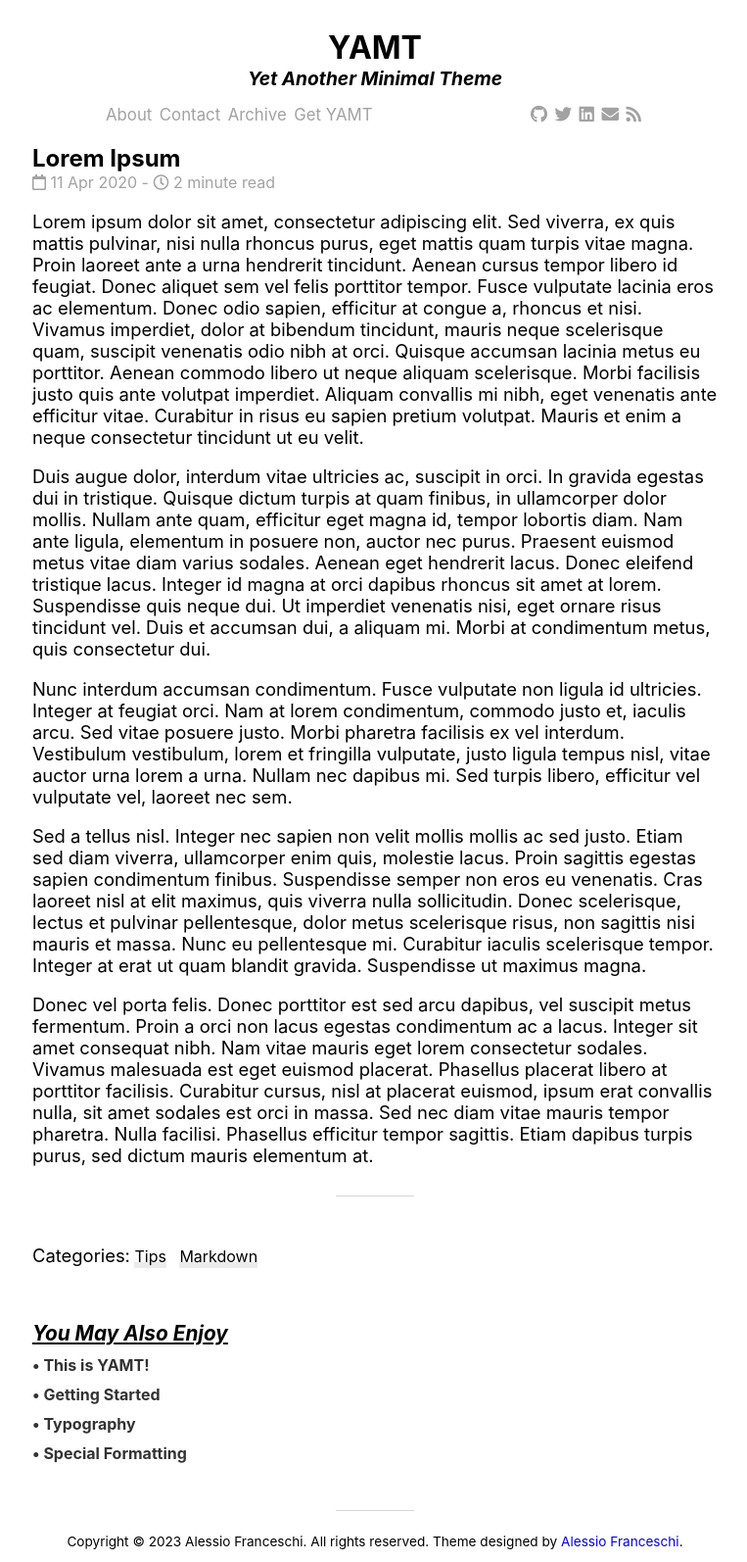
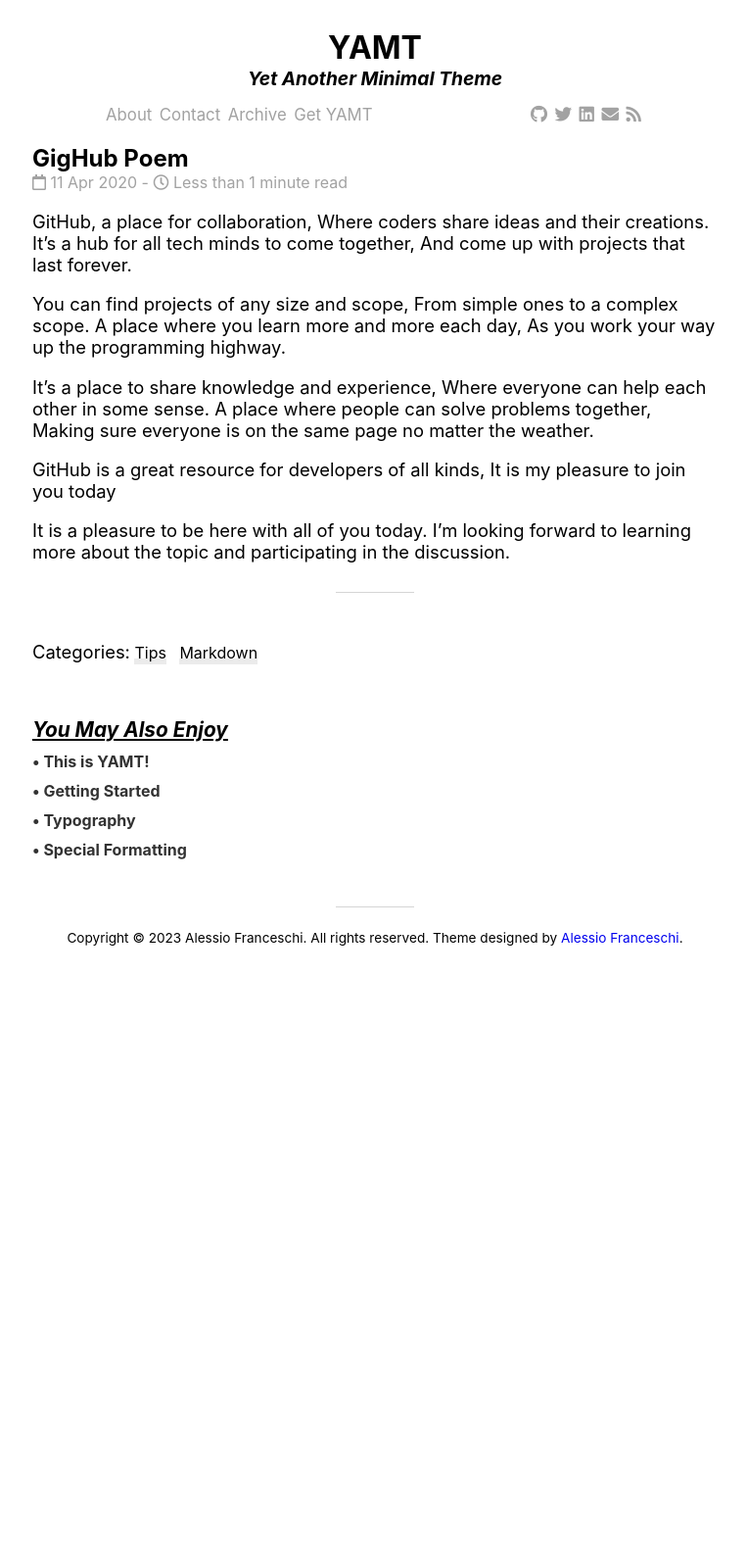
Before and after one commit to padmendras/Pad_YAMT, a Jekyll site: the page built from _posts/2020-04-11-lorem-ipsum.md, in a window 1280 px wide. Shown: the whole page at 98% size, without its empty margins (257-1020 px from the left). Built offline with Jekyll 4.4.1, drawn with Linux system fonts in a browser that asks for light colours; nearby versions of some CDN libraries; comment, search, counter and statistics services are not loaded; after the commit the page ends 978 px from its top, so only the background shows below that.

Commit message:
Update 2020-04-11-lorem-ipsum.md

```diff
--- a/_posts/2020-04-11-lorem-ipsum.md
+++ b/_posts/2020-04-11-lorem-ipsum.md
@@ -1,17 +1,27 @@
 ---
-title: Lorem Ipsum
+title: GigHub Poem
 layout: post
 categories: [Tips, Markdown]
 image: /assets/img/oranges.jpg
 description: "Lorem Ipsum"
 ---
 
-Lorem ipsum dolor sit amet, consectetur adipiscing elit. Sed viverra, ex quis mattis pulvinar, nisi nulla rhoncus purus, eget mattis quam turpis vitae magna. Proin laoreet ante a urna hendrerit tincidunt. Aenean cursus tempor libero id feugiat. Donec aliquet sem vel felis porttitor tempor. Fusce vulputate lacinia eros ac elementum. Donec odio sapien, efficitur at congue a, rhoncus et nisi. Vivamus imperdiet, dolor at bibendum tincidunt, mauris neque scelerisque quam, suscipit venenatis odio nibh at orci. Quisque accumsan lacinia metus eu porttitor. Aenean commodo libero ut neque aliquam scelerisque. Morbi facilisis justo quis ante volutpat imperdiet. Aliquam convallis mi nibh, eget venenatis ante efficitur vitae. Curabitur in risus eu sapien pretium volutpat. Mauris et enim a neque consectetur tincidunt ut eu velit.
+GitHub, a place for collaboration,
+Where coders share ideas and their creations.
+It’s a hub for all tech minds to come together,
+And come up with projects that last forever.
 
-Duis augue dolor, interdum vitae ultricies ac, suscipit in orci. In gravida egestas dui in tristique. Quisque dictum turpis at quam finibus, in ullamcorper dolor mollis. Nullam ante quam, efficitur eget magna id, tempor lobortis diam. Nam ante ligula, elementum in posuere non, auctor nec purus. Praesent euismod metus vitae diam varius sodales. Aenean eget hendrerit lacus. Donec eleifend tristique lacus. Integer id magna at orci dapibus rhoncus sit amet at lorem. Suspendisse quis neque dui. Ut imperdiet venenatis nisi, eget ornare risus tincidunt vel. Duis et accumsan dui, a aliquam mi. Morbi at condimentum metus, quis consectetur dui.
+You can find projects of any size and scope,
+From simple ones to a complex scope.
+A place where you learn more and more each day,
+As you work your way up the programming highway.
 
-Nunc interdum accumsan condimentum. Fusce vulputate non ligula id ultricies. Integer at feugiat orci. Nam at lorem condimentum, commodo justo et, iaculis arcu. Sed vitae posuere justo. Morbi pharetra facilisis ex vel interdum. Vestibulum vestibulum, lorem et fringilla vulputate, justo ligula tempus nisl, vitae auctor urna lorem a urna. Nullam nec dapibus mi. Sed turpis libero, efficitur vel vulputate vel, laoreet nec sem.
+It’s a place to share knowledge and experience,
+Where everyone can help each other in some sense.
+A place where people can solve problems together,
+Making sure everyone is on the same page no matter the weather.
 
-Sed a tellus nisl. Integer nec sapien non velit mollis mollis ac sed justo. Etiam sed diam viverra, ullamcorper enim quis, molestie lacus. Proin sagittis egestas sapien condimentum finibus. Suspendisse semper non eros eu venenatis. Cras laoreet nisl at elit maximus, quis viverra nulla sollicitudin. Donec scelerisque, lectus et pulvinar pellentesque, dolor metus scelerisque risus, non sagittis nisi mauris et massa. Nunc eu pellentesque mi. Curabitur iaculis scelerisque tempor. Integer at erat ut quam blandit gravida. Suspendisse ut maximus magna.
+GitHub is a great resource for developers of all kinds,
+It  is my pleasure to join you today
 
-Donec vel porta felis. Donec porttitor est sed arcu dapibus, vel suscipit metus fermentum. Proin a orci non lacus egestas condimentum ac a lacus. Integer sit amet consequat nibh. Nam vitae mauris eget lorem consectetur sodales. Vivamus malesuada est eget euismod placerat. Phasellus placerat libero at porttitor facilisis. Curabitur cursus, nisl at placerat euismod, ipsum erat convallis nulla, sit amet sodales est orci in massa. Sed nec diam vitae mauris tempor pharetra. Nulla facilisi. Phasellus efficitur tempor sagittis. Etiam dapibus turpis purus, sed dictum mauris elementum at.
+It is a pleasure to be here with all of you today. I'm looking forward to learning more about the topic and participating in the discussion.
```
